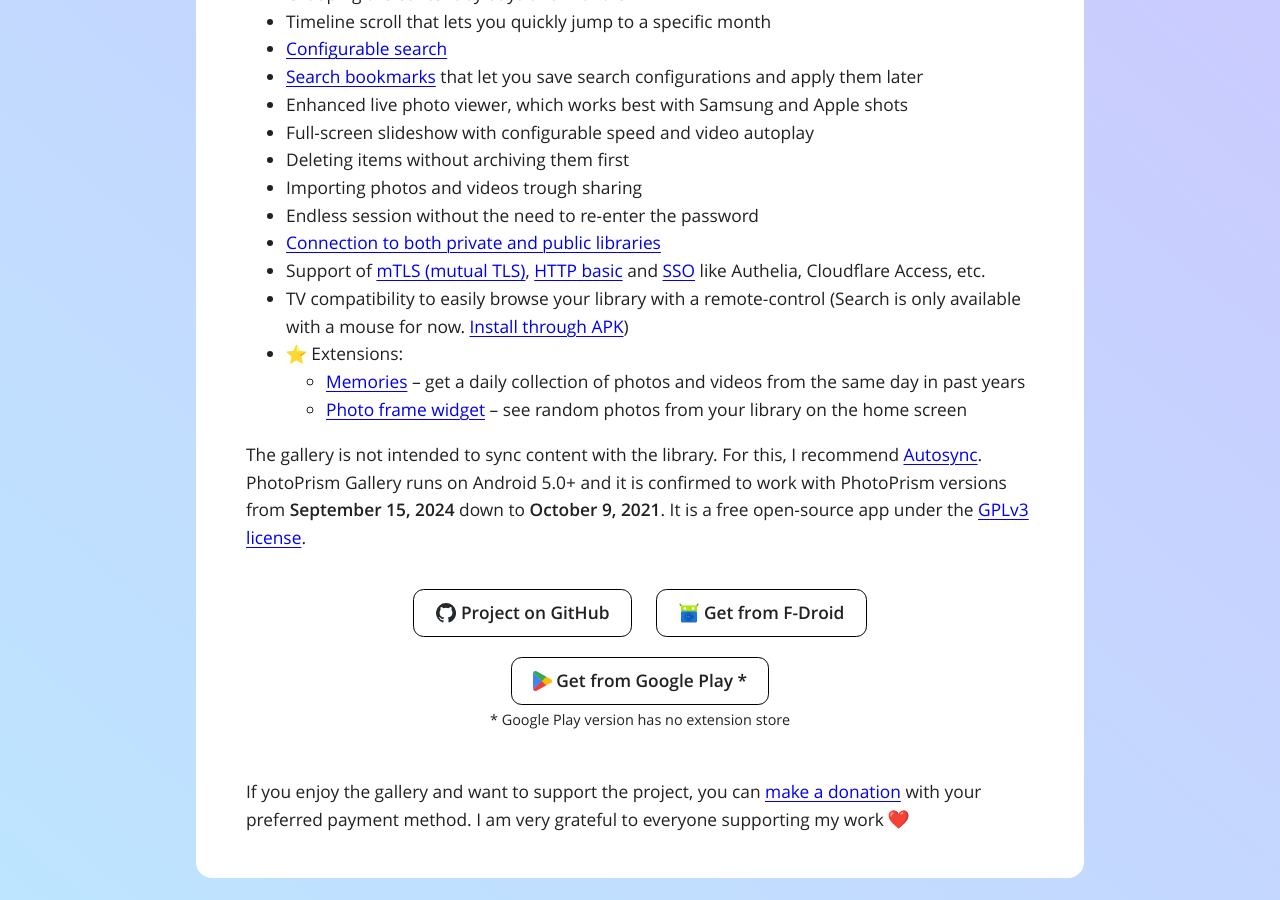
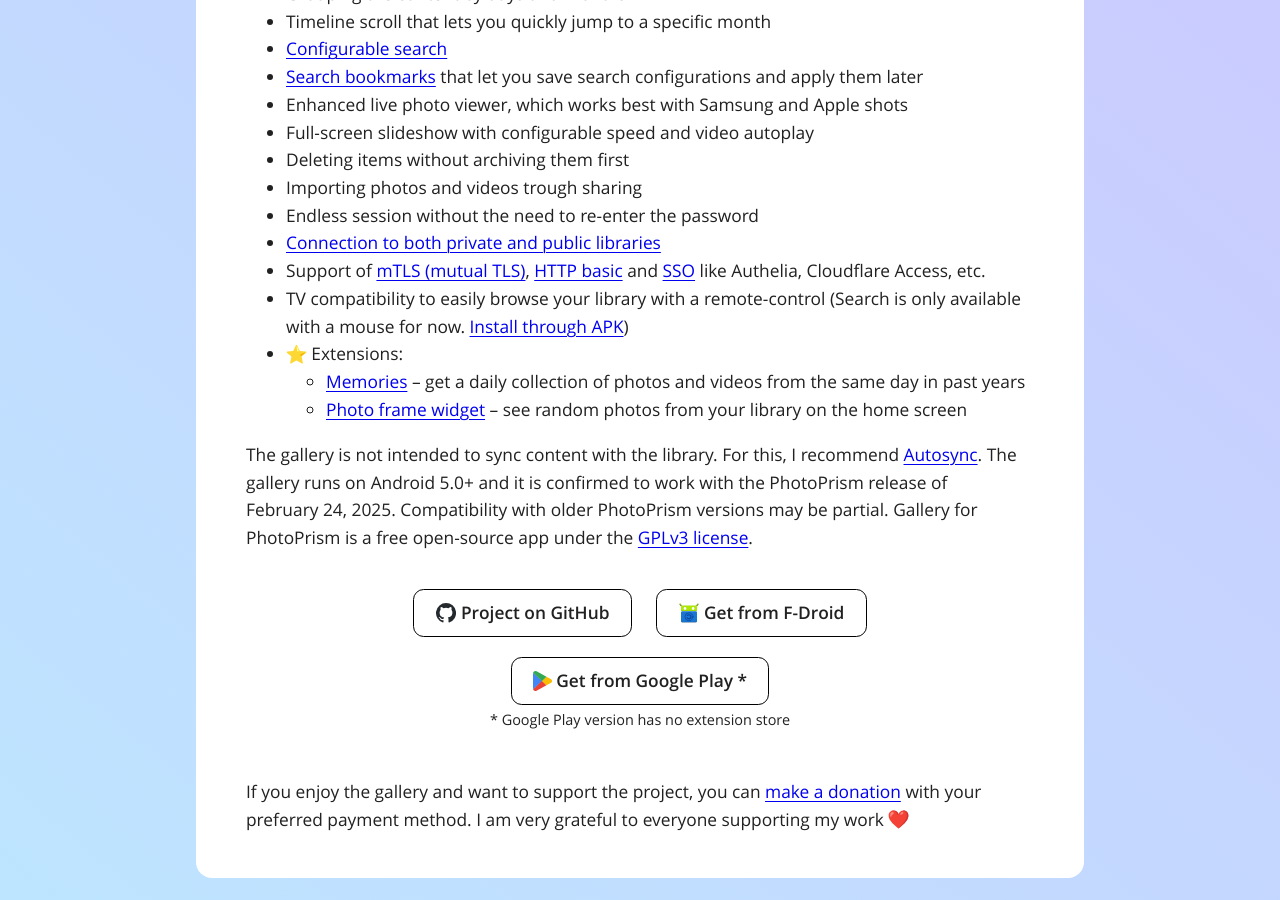
Before and after one commit to Radiokot/website, a Jekyll site: the page built from _projects/photoprism-android-gallery.html, in a window 1280 px wide and 900 px high, scrolled down 981 px. Built offline with Jekyll 4.4.1, drawn with Linux system fonts in a browser that asks for light colours.

Commit message:
Update PhotoPrism description

```diff
--- a/_projects/photoprism-android-gallery.html
+++ b/_projects/photoprism-android-gallery.html
@@ -77,12 +77,10 @@
     For this, I recommend <a
         href="https://play.google.com/store/apps/details?id=com.ttxapps.autosync"
         target="_blank">Autosync</a>.
-    PhotoPrism Gallery runs on Android 5.0+ and it is confirmed to work with PhotoPrism versions
-    from
-    <b>September&nbsp;15,&nbsp;2024</b>
-    down to <b>October&nbsp;9,&nbsp;2021</b>.
-    It is a free open-source app under the <a
-        href="https://github.com/Radiokot/photoprism-android-client/tree/main?tab=readme-ov-file#license"
+    The gallery runs on Android 5.0+ and it is confirmed to work with the PhotoPrism release of
+    February&nbsp;24,&nbsp;2025. Compatibility with older PhotoPrism versions may be partial.
+    Gallery for PhotoPrism is a free open-source app under the
+    <a href="https://github.com/Radiokot/photoprism-android-client/tree/main?tab=readme-ov-file#license"
         target="_blank">GPLv3 license</a>.
 </p>
 <center>
```
